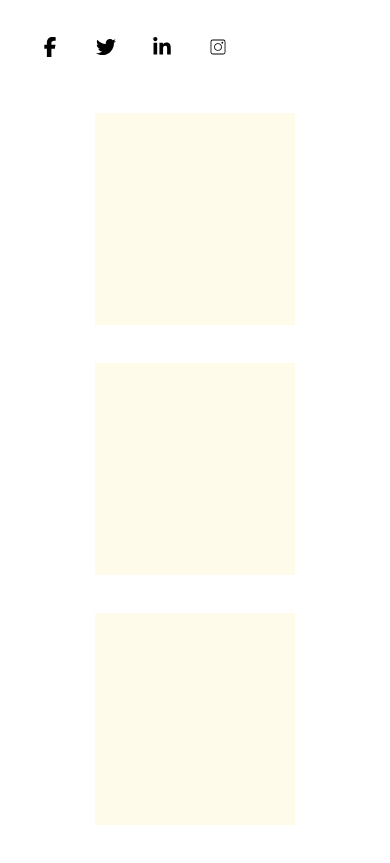
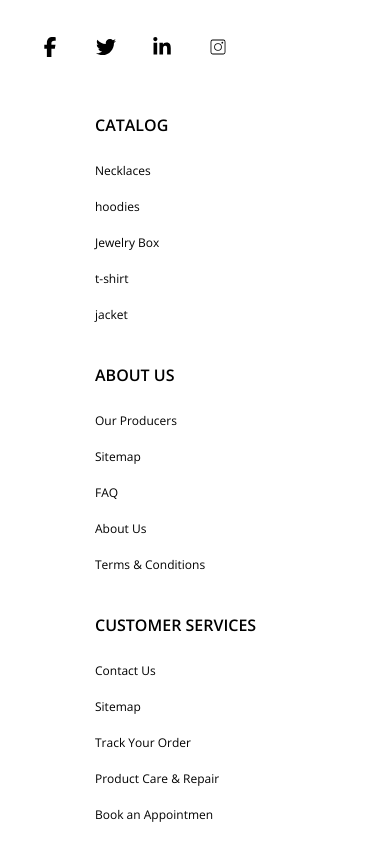
Before and after one commit to moshiurhossain/CoralReactjsResponsive, a React (Vite) app: page /main in a window 390 px wide. Shown: the part 9847-10710 px from the top of the page. Built offline with nearby package versions, Linux system fonts and the light colour scheme.

Commit message:
footer complete and responsive

```diff
--- a/src/components/FooterPart.jsx
+++ b/src/components/FooterPart.jsx
@@ -4,6 +4,7 @@ import { FaFacebookF } from "react-icons/fa6";
 import { FaTwitter } from "react-icons/fa";
 import { FaLinkedinIn } from "react-icons/fa";
 import { CiInstagram } from "react-icons/ci";
+import { Link } from 'react-router';
 
 
 const FooterPart = () => {
@@ -26,9 +27,37 @@ const FooterPart = () => {
             </div>
        </div>
        <div className='flex lg:flex-row flex-col lg:gap-[138px] gap-[38px]'>
-<div className="item2 mx-auto lg:mx-0 w-[200px] h-[212px] bg-amber-50"></div>
-       <div className="item2 mx-auto lg:mx-0 w-[200px] h-[212px] bg-amber-50"></div>
-       <div className="item2 mx-auto lg:mx-0 w-[200px] h-[212px] bg-amber-50"></div>
+<div className="item2 mx-auto lg:mx-0 w-[200px] h-[212px] ">
+  <h2 className=' font-opensans font-semibold text-base'>CATALOG</h2>
+  <div className="libox flex flex-col mt-[22px] gap-[12px]">
+    <Link to={'#'} className='font-opensans font-normal text-[12px] leading-[24px]'>Necklaces</Link>
+    <Link to={'#'} className='font-opensans font-normal text-[12px] leading-[24px]'>hoodies</Link>
+    <Link to={'#'} className='font-opensans font-normal text-[12px] leading-[24px]'>Jewelry Box</Link>
+    <Link to={'#'} className='font-opensans font-normal text-[12px] leading-[24px]'>t-shirt</Link>
+    <Link to={'#'} className='font-opensans font-normal text-[12px] leading-[24px]'>jacket</Link>
+  </div>
+</div>
+<div className="item2 mx-auto lg:mx-0 w-[200px] h-[212px] ">
+  <h2 className=' font-opensans font-semibold text-base'>ABOUT US</h2>
+  <div className="libox flex flex-col mt-[22px] gap-[12px]">
+    <Link to={'#'} className='font-opensans font-normal text-[12px] leading-[24px]'>Our Producers</Link>
+    <Link to={'#'} className='font-opensans font-normal text-[12px] leading-[24px]'>Sitemap</Link>
+    <Link to={'#'} className='font-opensans font-normal text-[12px] leading-[24px]'>FAQ</Link>
+    <Link to={'#'} className='font-opensans font-normal text-[12px] leading-[24px]'>About Us</Link>
+    <Link to={'#'} className='font-opensans font-normal text-[12px] leading-[24px]'>Terms & Conditions</Link>
+  </div>
+</div>
+<div className="item2 mx-auto lg:mx-0 w-[200px] h-[212px]">
+  <h2 className=' font-opensans font-semibold text-base'>CUSTOMER SERVICES</h2>
+  <div className="libox flex flex-col mt-[22px] gap-[12px]">
+    <Link to={'#'} className='font-opensans font-normal text-[12px] leading-[24px]'>Contact Us</Link>
+    <Link to={'#'} className='font-opensans font-normal text-[12px] leading-[24px]'>Sitemap</Link>
+    <Link to={'#'} className='font-opensans font-normal text-[12px] leading-[24px]'>Track Your Order</Link>
+    <Link to={'#'} className='font-opensans font-normal text-[12px] leading-[24px]'>Product Care & Repair</Link>
+    <Link to={'#'} className='font-opensans font-normal text-[12px] leading-[24px]'>Book an Appointmen</Link>
+  </div>
+</div>
+
        </div>
 
 
```
